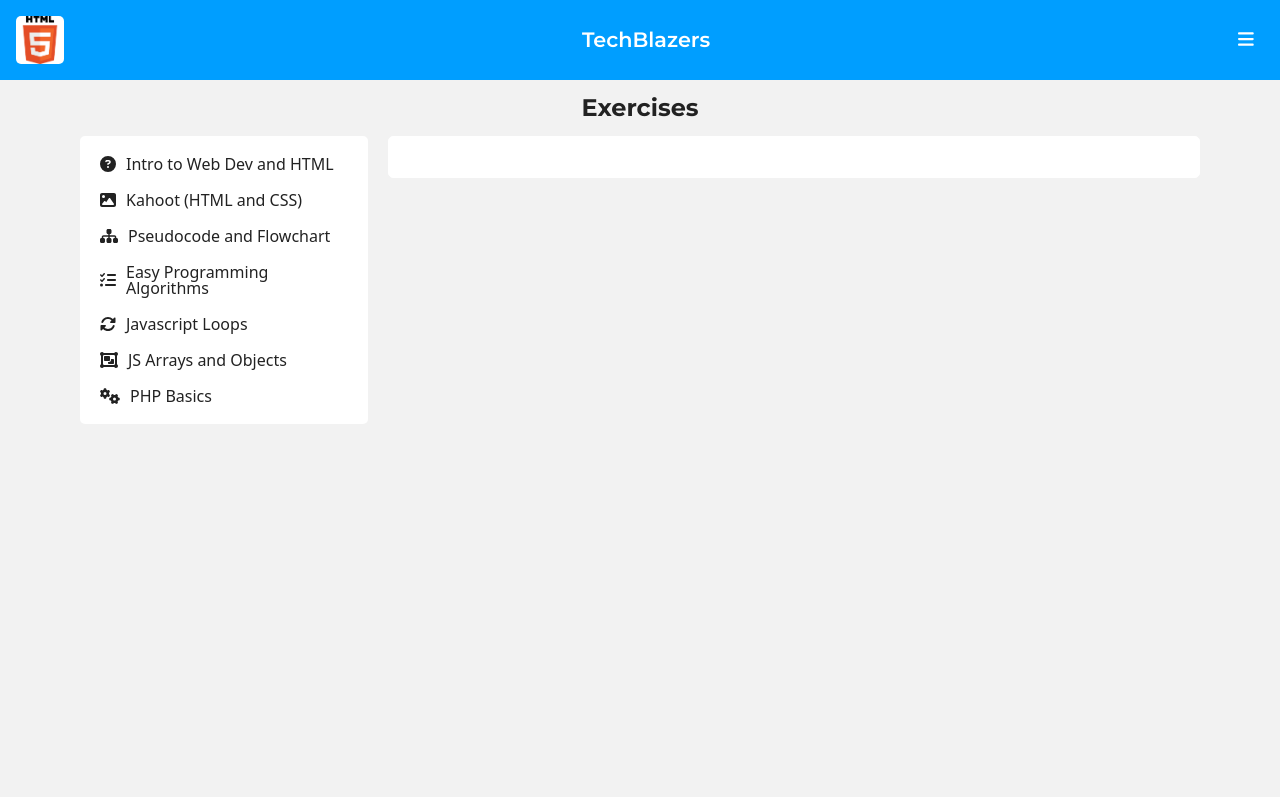
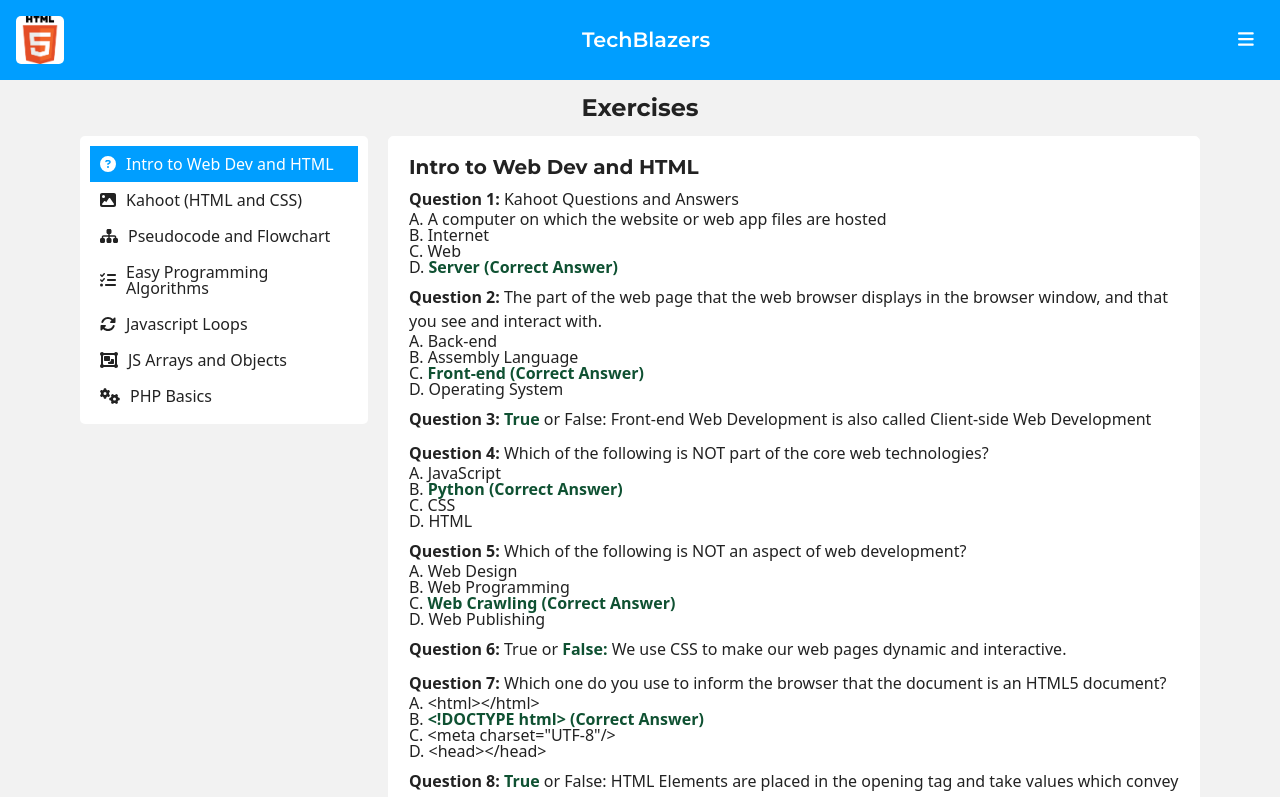
Before and after one commit to RiyaVillamor/Techblazers, a React (Vite) app: page /exercises in a window 1280 px wide. Shown: the top 797 px of the page. Built offline with nearby package versions, Linux system fonts and the light colour scheme.

Commit message:
:zap: Set useState to '1c' to show the default value in exercises instead of a blank container

```diff
--- a/src/pages/Exercises.jsx
+++ b/src/pages/Exercises.jsx
@@ -12,7 +12,7 @@ import {
 } from '@fortawesome/free-solid-svg-icons';
 
 const ExercisesPage = () => {
-  const [selectedExercise, setSelectedExercise] = useState('');
+  const [selectedExercise, setSelectedExercise] = useState('1c');
 
   const exercises = [
     {
@@ -124,6 +124,7 @@ const ExercisesPage = () => {
     setSelectedExercise(exerciseId);
   };
 
+
   return (
     <div className="exercises-page">
       <h1>Exercises</h1>
```
